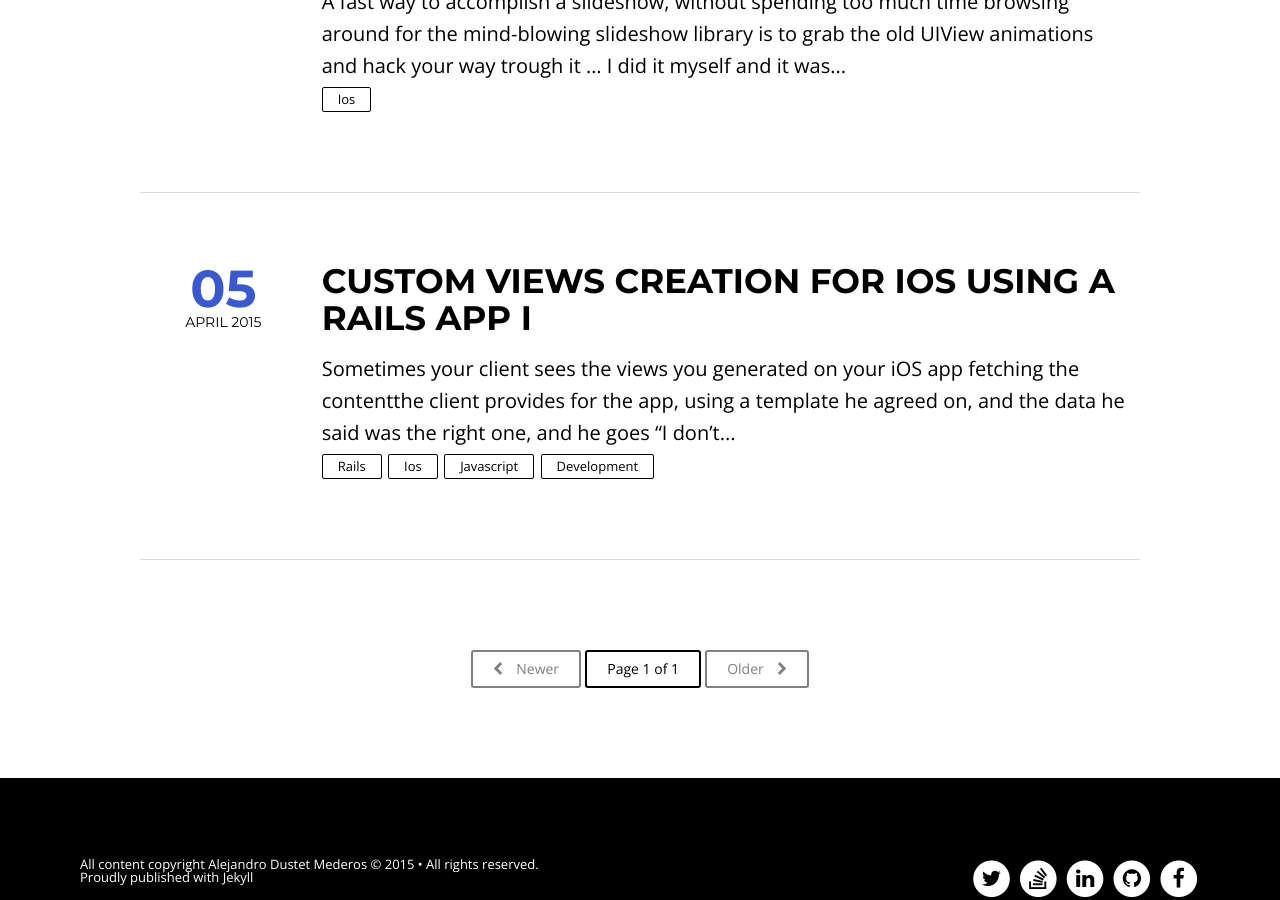
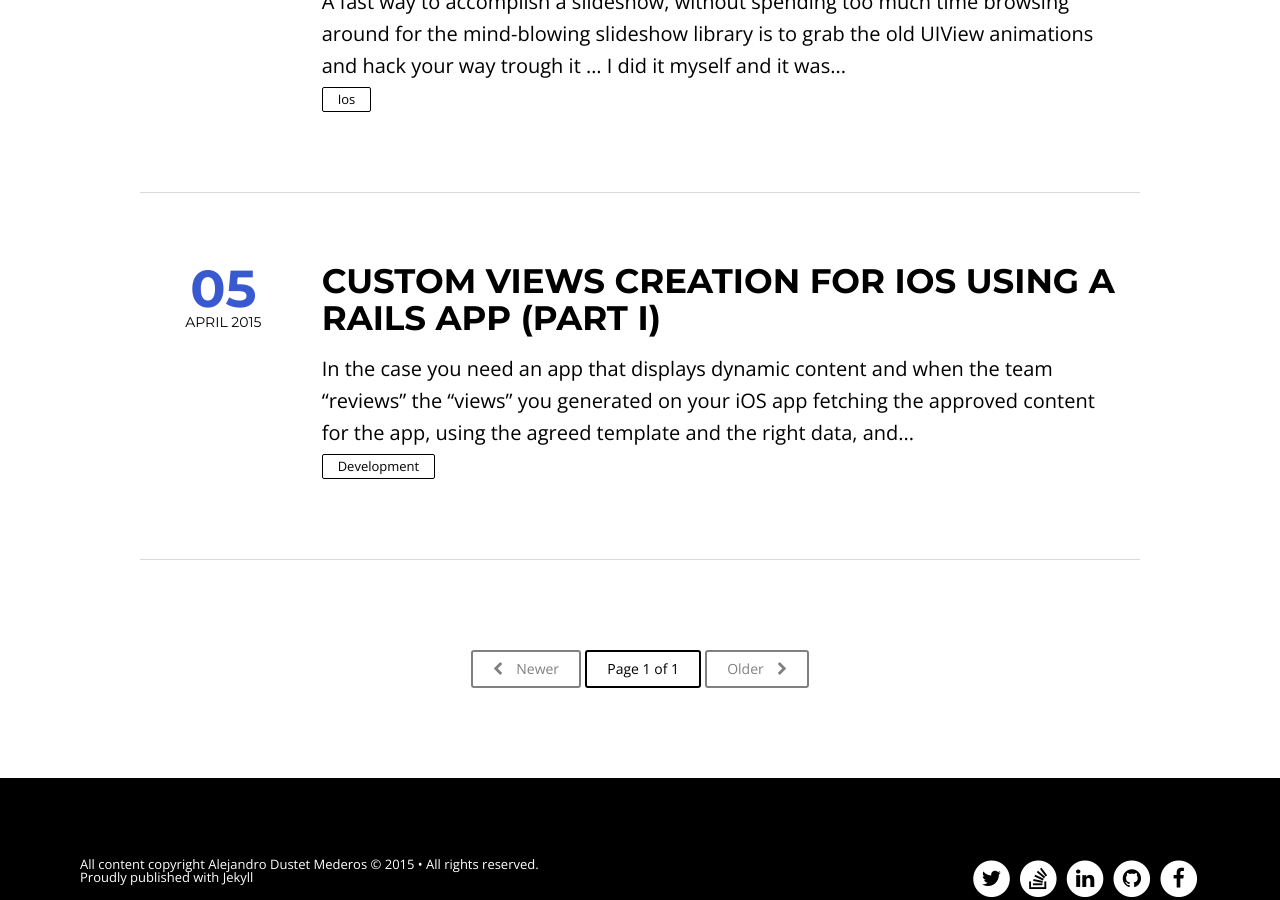
Before and after one commit to aledustet/aledustet.github.io, a Jekyll site: the page built from index.html, in a window 1280 px wide and 900 px high, scrolled down 710 px. Built offline with Jekyll 4.4.1, drawn with Linux system fonts in a browser that asks for light colours; nearby versions of some CDN libraries; the list of posts is cut into pages by our own code; some of the changed lines change nothing that is shown.

Commit message:
Shaping the views creation artticle

```diff
--- a/_config.yml
+++ b/_config.yml
@@ -14,7 +14,7 @@
   name:           Alejandro Dustet Mederos
   avatar:         aledustet.png
   email:          aledustet@gmail.com
-  description:    Coder for life
+  description:    Coder for life ... human helper ... open sourcer ... rubyist ... iOSist ... emberist ... learnerist ... sports lover ...
   # Social networking links used in footer. Update and remove as you like.
   twitter:        aledustet
   facebook:       aledustet
--- a/_posts/2015-4-5-custom-views-creator-for-ios.markdown
+++ b/_posts/2015-4-5-custom-views-creator-for-ios.markdown
@@ -1,39 +1,40 @@
 ---
 layout: post
-title:  "Custom views creation for iOS using a Rails app I"
+title:  "Custom views creation for iOS using a Rails app (Part I)"
 date:   2015-4-5 16:00:25
 category: Development
-categories: rails iOS Javascript
+tags: [rails, iOS, Javascript]
 comments: true
+imagefeature: computer_stare.png
 ---
 
-Sometimes your client sees the views you generated on your iOS app fetching the contentthe client provides for the app, using a template he agreed on, and the data he said was the right one, and he goes "I don't like where the picture is ... it's not on the right spot", "I don't like how the text looks ..." [image-of-troll] and then you start a useless explanation about that it is a template that is data-agnostic and just for one picture that i quote he does not finds on "the spot" the hole approach shouldn't be tossed away. Well, after all that there you go again to figure out how to detect that single case and to make it "on the spot" to the client, i don't know about you but that is a common scenario for me and i would like to answer this: "WELL GO AND DO THE VIEW YOURSELF", and right there, the solution was laying in front of me: "Go and do it by yourself". But a crash course of "Storyboard" and Xcode wasn't gonna quite do the trick, so i went and built a simpler interface where he could create the view using pictures and textboxes, and then i would made it look exactly how he created it. So i went on and made it, but my revenge wasn't complete until i posted the solution [funnny-face].
+In the case you need an app that displays dynamic content and when the team “reviews” the “views” you generated on your iOS app fetching the approved content for the app, using the agreed template and the right data, and then "the picture is ...", "the text looks …”, “is not where it is supposed to …”. Well i wish everyone could arrange it the right way, so we don’t have to reship the hole project after every review but a crash course of "Storyboard" and “Xcode” wont do any good, so i went and built an easy to use interface where we all could create the views using pictures and text boxes, and then i could make it look exactly how it looked. So i went on and made it, here is a bit of my thoughts and code.
 
-### The Problem
+## The Problem
 
-The need to create custom views for iOS but to serve them as dynamic content to be displayed in the app. So what we need to acomplish here is some sort of logic to create the view and it's components, an easy to use interface to create them and some way to render all that data on the iOS app. We will go trough all of those steps in a series of posts(not sure how long they will take). I will try to be concise, cause i have a tendency to loose interest on huge blog posts(they sometimes are needed and have a point[FIND A LINK TO A LARGE BUT COOOL BLOG POST]).
+I needed to create custom views for an iOS app and serve them as dynamic content to be displayed.
+So what we need to accomplish here is some sort of logic to create the view and it's components, an easy to use interface to create them and some way to render all that data on the iOS app. We will go trough all of those steps in a series of posts(not sure how long they will take). I will try to be concise, cause i have a tendency to loose interest on huge blog posts (they sometimes are needed and have a point [Design Patterns in Swift](http://www.raywenderlich.com/86477/introducing-ios-design-patterns-in-swift-part-1) there is a good example).
 
-### The "Solution"
-I double quoted solution because i dont feel this like being the ultimate path for attacking this predicament. I will simply present my approach and i hope to get some feedback to improve it :).
+## The "Solution"
+I double quoted solution because i don’t feel this like being the ultimate path for attacking this predicament. I will simply present my approach and i hope to get some feedback to improve it :).
 
 
-### A Checklist
-Lets begin with a checklist of all the things i am looking to accomplish in order to build an easy to use webapp for creating views for an iOS device, and of course actually displaying the views on the device.
+#### A Checklist
+Lets begin with a checklist of all the things i’m looking to accomplish in order to build an easy to use webapp for creating views for an iOS device, and of course actually displaying the views on the device.
 
 - Create the logic behind the rails app, to model the problem.
-- Create the tool to visually and simply generate the views
-- Export the data in a simple format to display it on the device
-- Sit back and watch the clients happy faces when they can actually create the views they want
+- Create an easy to use tool to visually create the views.
+- Export the data in a simple format to display it on the device.
+- Sit back and watch the happy faces when we can actually make the content view how it looked.
 
-### Well lets define some stuffs
-Let's begin to "objectify" the problem. Since the objective of this post is to build the actual thing to create the views and send them to the device for further rendering, i'll go ahead and expose my approach and i'll be glad to review it later with anyone kind enough to comment :). So i see the views as a collection of parts, because like that i can extract common attributes to the part, as its axis, height, width and other stuffs, and i can add more types of view parts later, such as hyperlinks, hidden views, etc. So i have the head of my hierarchy on a "view" object, that haves sections, and each section haves a type, something like this:
+#### Defining some stuffs
+Let's begin to "objectify" the problem. Since the objective of this post is to build the actual thing to create the views and send them to the device for further rendering, i'll go ahead and expose my approach and i'll be glad to review it later with anyone kind enough to comment :). So i see the views as a collection of parts, because like that i can extract common attributes, as the views axis, height, width etc…. Plus i can add more view types later(pretty much object oriented programming all the way), such as hyperlinks and hidden views. So i have the head of my hierarchy on a "view" object, this object haves sections, and each section haves a type, something like this:
 
+<img src="{{ site.url }}/images/objects.png" alt="search screenshot" style="width:600px;height:380px;">
 
-[IMAGE OF OBJECT HIERARCHY]
+Each one of the sections will have then his own type, such as an **Image Section**, or a **Text Section** or **whatever section** needs to be defined, right now, Image Sections only haves the actual image to render, in my case, i am using [**carrierwave**](https://github.com/carrierwaveuploader/carrierwave) gem for uploading the actual image for later processing, any other tool for uploading in rails is [fine](https://www.ruby-toolbox.com/categories/rails_file_uploads). The **Text Sections** are a different case, in this case at the very least the font, font-size and font-color are mandatory. An aspect that seems irrelevant but it is not, is when a section will be placed on the view, i mean, the order in wich a view will be displayed, so i went ahead and added a **section_index** property to the sections, so i can order the sections afterwards and gain control over when the sections are rendered.
 
-Each one of the sections will have then his own type, such as an **Image Section**, or a Text Section or whatever section you want to define, right now, Image Sections only haves the actual image to render, in my case, i am using **carrierwave** gem for uploading the files and have the actual image for later processing, you can use whatever variant you find suitable for your case. The **Text Sections** are a different case, here we need the font, font-size, font-color and all the things you may need to display text on the actual ios app, like text-alignment and wheter if the text is scrollable or not. An aspect that seems irrelevant but it is not, is when a section will be placed on the view, i mean, the order in wich a view will be displayed, so i went ahead and added a **section_index** property to the sections, so i can order the sections afterwards and gain control over when the sections are rendered.
-
-### Well lets actually do something
+#### Doing something
 Since we will be using a rails project you can go ahead and create it and add all that virtual and non concise definitions that i just throwed at your faces or you can download the nutshell of the project [here][repo], there you will find all the necessary migrations:
 
 
--- a/hire_me.html
+++ b/hire_me.html
@@ -3,6 +3,7 @@
 layout: page
 permalink: /hire_me/
 description: "Reasons why to hire me."
+tags: [aledustet, iOS, Ruby on Rails, tutorials, developer, Alejandro, Dustet, software, engineer]
 ---
 
 <p style="margin-top:-80px">
--- a/index.html
+++ b/index.html
@@ -2,7 +2,7 @@
 layout: home
 description: "The personal blog of Alejandro Dustet Mederos."
 headline: An Engineer's Diary
-tags: [aledustet, iOS, Ruby on Rails, tutorials, develop]
+tags: [aledustet, iOS, Ruby on Rails, tutorials, develop, Alejandro, Dustet]
 ---
 {% if site.paginate %}
 	{% for post in paginator.posts %}
```
Also changed, not shown: images/computer_stare.png (added), images/objects.png (added).
